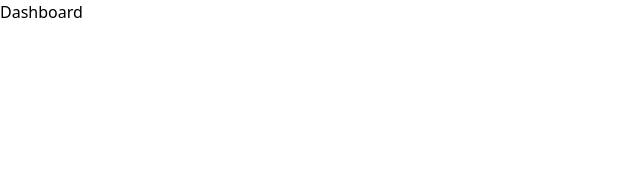
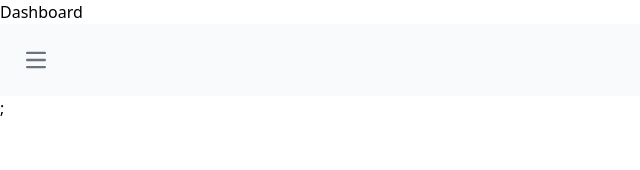
Before and after one commit to Anjina-shah/ems-project, a React (Vite) app in the folder frontend/: page /dashboard in a window 1280 px wide. Shown: the top 170 px of the page, without its empty margins (0-640 px from the left). Built offline with nearby package versions, Linux system fonts and the light colour scheme.

Commit message:
update dashboard component

```diff
--- a/frontend/src/app.jsx
+++ b/frontend/src/app.jsx
@@ -1,6 +1,6 @@
 import Start from "./components/start";
 import Employeelogin from "./components/employee-login";
-import home from "./components/home";
+import Home from "./components/home";
 import AdminLogin from "./components/admin-login";
 import Dashboard from "./components/dashboard";
 // import profile from "./components/profile";
@@ -14,6 +14,7 @@ function App() {
         <Route path="/admin-login" element={<AdminLogin />}></Route>
         <Route path="/employee-login" element={<Employeelogin />}></Route>
         <Route path="/dashboard" element={<Dashboard />}></Route>
+        <Route path="/home" element={<Home />}></Route>
         {/* <Route path="/employee_login" element={<EmployeeLogin />}></Route>
         <Route path="/employee_detail/:id" element={<EmployeeDetail />}></Route> */}
         {/* <Route
--- a/frontend/src/components/admin-login.jsx
+++ b/frontend/src/components/admin-login.jsx
@@ -31,7 +31,7 @@ const AdminLogin = () => {
   return (
     <div className="flex justify-center items-center h-screen bg-gray-100">
       <div className="p-6 rounded-lg w-1/4 bg-white shadow-md">
-        <h1 className="text-2xl font-bold mb-6">Login Page</h1>
+        <h1 className="text-2xl font-bold mb-6  ">Login Page</h1>
         {/* <form onSubmit={handleSubmit}> */}
         <form>
           <div className="mb-4">
--- a/frontend/src/components/dashboard.jsx
+++ b/frontend/src/components/dashboard.jsx
@@ -1,4 +1,79 @@
+import React, { useState } from "react";
+import axios from "axios";
+import { useNavigate } from "react-router-dom";
+
 function Dashboard() {
-  return <h1>Dashboard</h1>;
+  return (
+    <h1>
+      Dashboard
+      <nav className="border-gray-200 bg-gray-50 dark:bg-gray-800 dark:border-gray-700">
+        <div className="max-w-screen-xl flex flex-wrap items-center justify-between mx-auto p-4">
+          <button
+            data-collapse-toggle="navbar-hamburger"
+            type="button"
+            class="inline-flex items-center justify-center p-2 w-10 h-10 text-sm text-gray-500 rounded-lg hover:bg-gray-100 focus:outline-none focus:ring-2 focus:ring-gray-200 dark:text-gray-400 dark:hover:bg-gray-700 dark:focus:ring-gray-600"
+            aria-controls="navbar-hamburger"
+            aria-expanded="false"
+          >
+            <span className="sr-only">Open main menu</span>
+            <svg
+              class="w-5 h-5"
+              aria-hidden="true"
+              xmlns="http://www.w3.org/2000/svg"
+              fill="none"
+              viewBox="0 0 17 14"
+            >
+              <path
+                stroke="currentColor"
+                stroke-linecap="round"
+                stroke-linejoin="round"
+                stroke-width="2"
+                d="M1 1h15M1 7h15M1 13h15"
+              />
+            </svg>
+          </button>
+          <div className="hidden w-full" id="navbar-hamburger">
+            <ul className="flex flex-col font-medium mt-4 rounded-lg bg-gray-50 dark:bg-gray-800 dark:border-gray-700">
+              <li>
+                <a
+                  href="#"
+                  class="block py-2 px-3 text-white bg-blue-700 rounded dark:bg-blue-600"
+                  aria-current="page"
+                >
+                  Home
+                </a>
+              </li>
+              <li>
+                <a
+                  href="#"
+                  class="block py-2 px-3 text-gray-900 rounded hover:bg-gray-100 dark:text-gray-400 dark:hover:bg-gray-700 dark:hover:text-white"
+                >
+                  Services
+                </a>
+              </li>
+              <li>
+                <a
+                  href="#"
+                  class="block py-2 px-3 text-gray-900 rounded hover:bg-gray-100 dark:text-gray-400 md:dark:hover:text-white dark:hover:bg-gray-700 dark:hover:text-white"
+                >
+                  Employee Detail
+                </a>
+              </li>
+              <li>
+                <a
+                  href="#"
+                  class="block py-2 px-3 text-gray-900 rounded hover:bg-gray-100 dark:text-gray-400 dark:hover:bg-gray-700 dark:hover:text-white"
+                >
+                  Contact
+                </a>
+              </li>
+            </ul>
+          </div>
+        </div>
+      </nav>
+      ;
+    </h1>
+  );
 }
+
 export default Dashboard;
--- a/frontend/src/components/home.jsx
+++ b/frontend/src/components/home.jsx
@@ -3,7 +3,7 @@ import React from "react";
 const home = () => {
   return (
     <div>
-      <h1> Login Page</h1>
+      <h1> Home </h1>
     </div>
   );
 };
```
Also changed, not shown: 1 other file (tests, documents, lock files or other folders).
